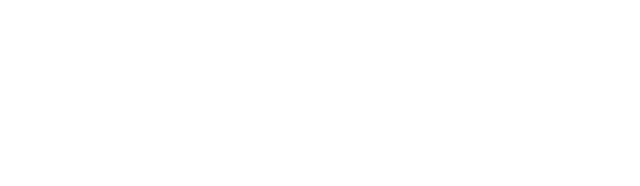
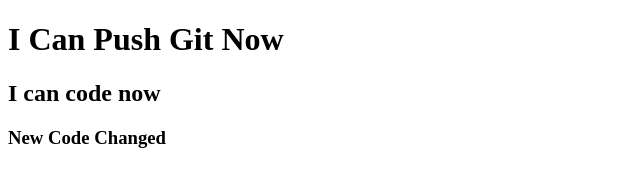
Before and after one commit to NikkonR/my-second-repo, a plain HTML site: page index.html in a window 1280 px wide. Shown: the whole page, without its empty margins (0-640 px from the left). Drawn offline with Linux system fonts and the light colour scheme.

Commit message:
Added Header

```diff
--- a/index.html
+++ b/index.html
@@ -7,6 +7,8 @@
     <title>MY SECOND GITHUB REPO</title>
 </head>
 <body>
-
+    <h1>I Can Push Git Now</h1>
+    <h2>I can code now</h2>
+    <h3>New Code Changed</h3>
 </body>
 </html>
```
